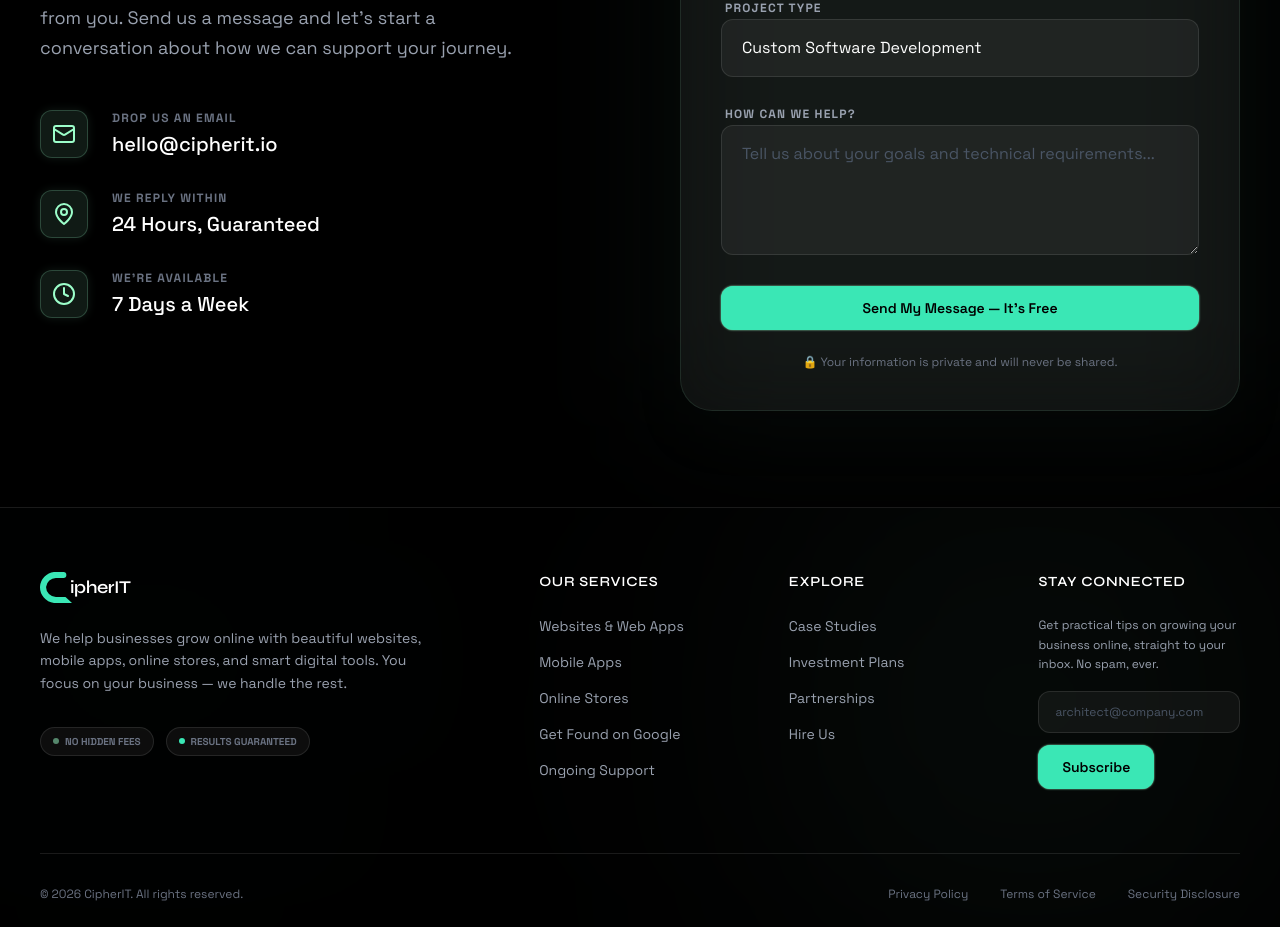
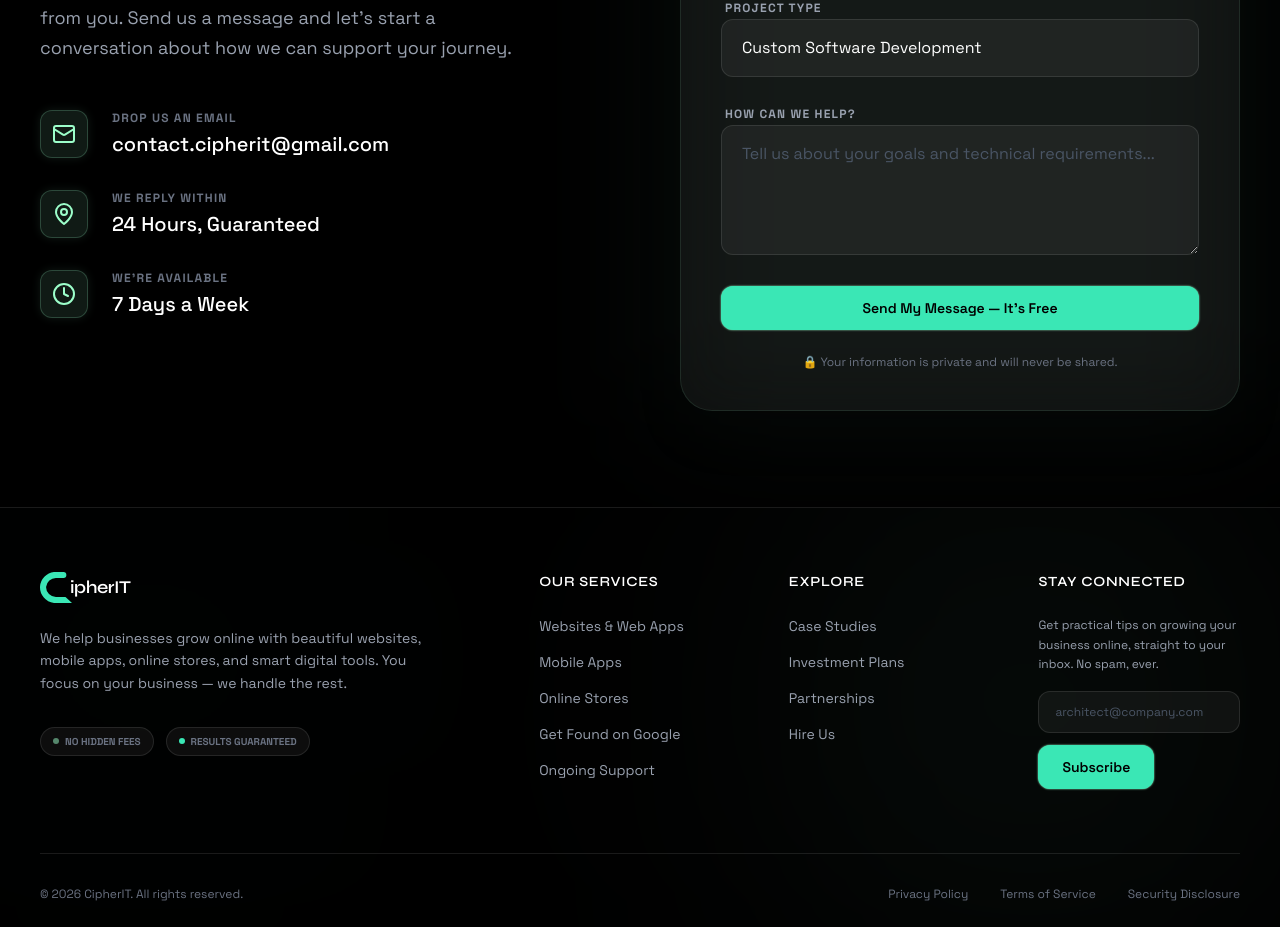
Before and after one commit to developerpalakbasak/cipherit, a Next.js app: page / in a window 1280 px wide. Shown: the part 8460-9387 px from the top of the page. Built offline with nearby package versions, Linux system fonts and the light colour scheme.

Commit message:
added valid contact mail

```diff
--- a/src/components/section/Contact.tsx
+++ b/src/components/section/Contact.tsx
@@ -4,7 +4,7 @@ import React, { useState, useEffect } from 'react';
 const CONTACT_INFO = [
   {
     label: "Drop Us an Email",
-    value: "hello@cipherit.io",
+    value: "contact.cipherit@gmail.com",
     icon: (
       <svg xmlns="http://www.w3.org/2000/svg" width="24" height="24" viewBox="0 0 24 24" fill="none" stroke="currentColor" strokeWidth="2" strokeLinecap="round" strokeLinejoin="round"><rect width="20" height="16" x="2" y="4" rx="2"/><path d="m22 7-8.97 5.7a1.94 1.94 0 0 1-2.06 0L2 7"/></svg>
     )
```
